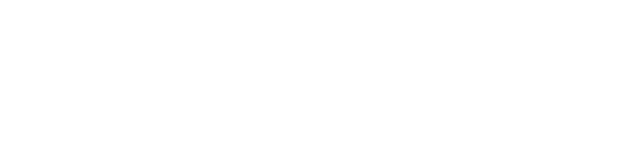
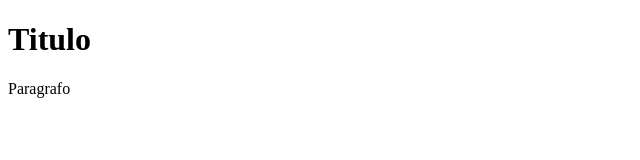
Before and after one commit to eduardotrandafilov/ecommerce, a plain HTML site: page index.html in a window 1280 px wide. Shown: the whole page, without its empty margins (0-640 px from the left). Drawn offline with Linux system fonts and the light colour scheme.

Commit message:
Add content

```diff
--- a/index.html
+++ b/index.html
@@ -7,6 +7,7 @@
     <title>E-commerce</title>
 </head>
 <body>
-
+    <h1>Titulo</h1>
+    <p>Paragrafo</p>
 </body>
 </html>
```
